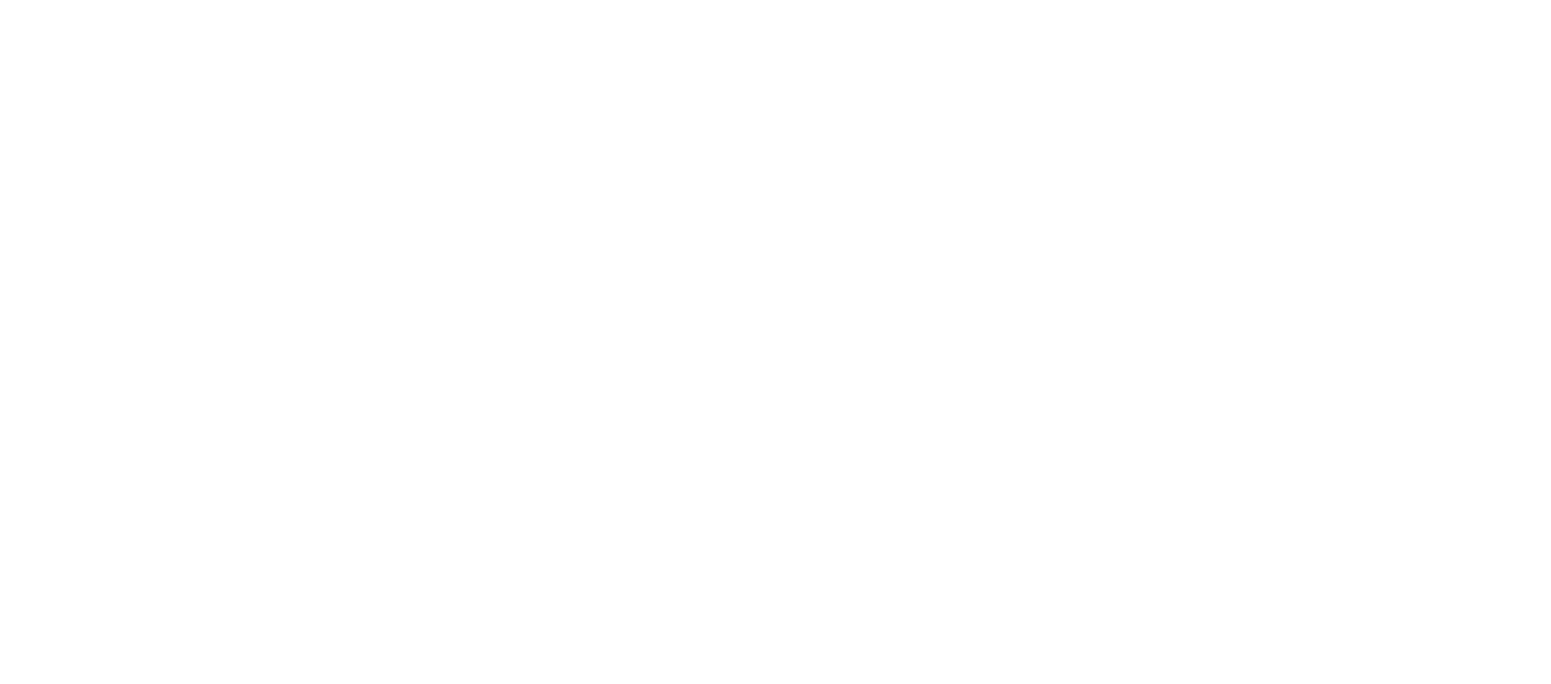
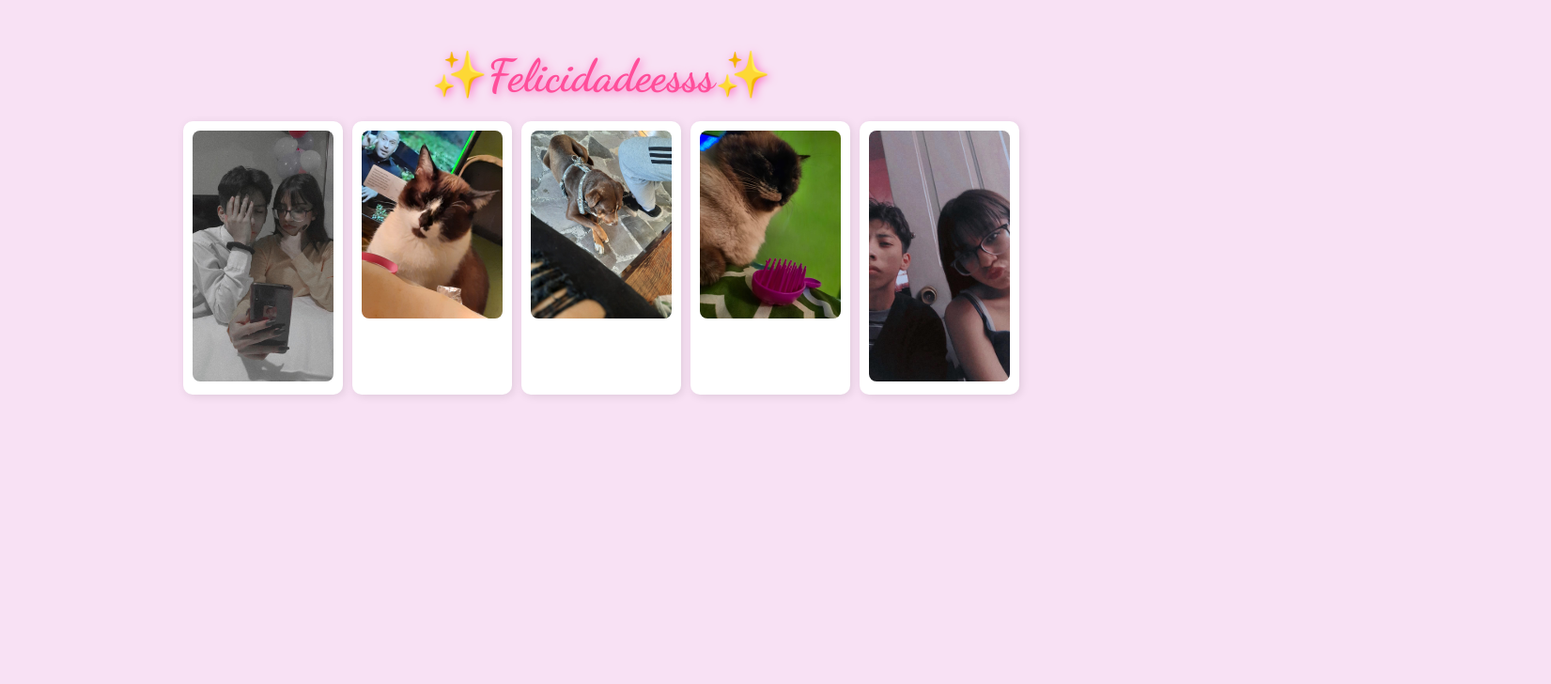
Before and after one commit to Mikee20-design/PaginaEves, a plain HTML site: page index.html in a window 1280 px wide. Shown: the top 728 px of the page at 94% size, 1651 px wide, since content can reach past the window. Drawn offline with Linux system fonts and the light colour scheme.

Commit message:
Add files via upload

```diff
--- a/estilo.css
+++ b/estilo.css
@@ -1,24 +1,46 @@
+body {
+    font-family: Arial, sans-serif;
+    background-color: #f8e1f4;
+    display: flex;
+    flex-direction: column; /* Asegura que el título quede arriba y las imágenes abajo */
+    align-items: center;
+    height: 100vh;
+    margin: 0;
+    text-align: center;
+    padding: 20px;
+}
 
-.container{
-    width: 90%;
-    padding: 20%;
-    margin: 100% auto;
+
+.titulo {
+    font-size: 3rem;
+    font-weight: bold;
+    font-family: 'Dancing Script', cursive;
+    color: #ff4f9a;
+    text-shadow: 2px 2px 10px rgba(255, 0, 150, 0.5);
+    margin-bottom: 20px;
+}
+.container {
     display: flex;
-    flex-direction: row;
+    flex-wrap: wrap;
+    gap: 10px;
     justify-content: center;
+    max-width: 90%;
 }
-.box{
-    width: 10;
-    margin:0 10px;
-    box-shadow: 0 0 20px 2px rgba(3, 0, 0, 0.1);
-    transition: 1s;
+
+.box {
+    background: white;
+    padding: 10px;
+    border-radius: 10px;
+    box-shadow: 2px 2px 10px rgba(0, 0, 0, 0.1);
+    transition: transform 0.3s ease-in-out;
 }
-.box img{
-    display: block;
-    width: 100%;
-    border-radius: 5px;
+
+.box:hover {
+    transform: scale(1.1);
 }
-.box:hover{
-    transform: scale(1,3);
-    z-index: 2;
+
+img {
+    width: 150px; /* Ajusta según necesidad */
+    height: auto;
+    border-radius: 8px;
 }
--- a/index.html
+++ b/index.html
@@ -1,26 +1,41 @@
 <!DOCTYPE html>
-<html lang="en">
+<html lang="es">
 <head>
+    <link href="https://fonts.googleapis.com/css2?family=Dancing+Script:wght@700&display=swap" rel="stylesheet">
     <meta charset="UTF-8">
     <meta http-equiv="X-UA-Compatible" content="IE=edge">
     <meta name="viewport" content="width=device-width, initial-scale=1.0">
-    <title>Para Eves Feliz cumpleaños</title>
+    <title>Para Eves - Feliz Cumpleaños</title>
     <link rel="stylesheet" href="estilo.css">
 </head>
 <body>
+    <h1 class="titulo">✨Felicidadeesss✨</h1>
     <div class="container">
         <div class="box">
-              <div><a href="https://www.youtube.com/watch?v=hBINDKALYrw"><img src="12.jpeg"></a></div>
+            <a href="https://www.youtube.com/watch?v=hBINDKALYrw">
+                <img src="12.jpeg" alt="Imagen 1">
+            </a>
         </div>
         <div class="box">
-              <div><a href="https://www.youtube.com/watch?v=vnLAa6_hB9A"><img src="1 foto.jpeg"></a></div>            </div>
+            <a href="https://www.youtube.com/watch?v=vnLAa6_hB9A">
+                <img src="1 foto.jpeg" alt="Imagen 2">
+            </a>
+        </div>
         <div class="box">
-              <div><a href="https://www.youtube.com/watch?v=X8B5nPgD3rc"><img src="2 foto.jpeg"></a></div>            </div>
+            <a href="https://www.youtube.com/watch?v=XxGw_m1LLko&list=PL5S6XDdVneqgw_DJMcxIGiUarSn-dEUoi&index=5">
+                <img src="2 foto.jpeg" alt="Imagen 3">
+            </a>
+        </div>
         <div class="box">
-              <div><a href="https://www.youtube.com/watch?v=4565-VRqNDQ"><img src="4 foto.jpeg"></a></div>            </div>
+            <a href="https://www.youtube.com/watch?v=3eKIOearXpI&list=PL5S6XDdVneqgw_DJMcxIGiUarSn-dEUoi&index=13">
+                <img src="4 foto.jpeg" alt="Imagen 4">
+            </a>
+        </div>
         <div class="box">
-              <div><a href="https://www.youtube.com/watch?v=HBCmeMQbYfE&list=PL5S6XDdVneqgw_DJMcxIGiUarSn-dEUoi&index=9"><img src="img/13.jpeg"></a></div>            </div>
+            <a href="https://www.youtube.com/watch?v=HBCmeMQbYfE&list=PL5S6XDdVneqgw_DJMcxIGiUarSn-dEUoi&index=9">
+                <img src="13.jpeg" alt="Imagen 5">
+            </a>
         </div>
-
+    </div>
 </body>
 </html>
```
Lines whose indentation alone changed are shown as unchanged.
